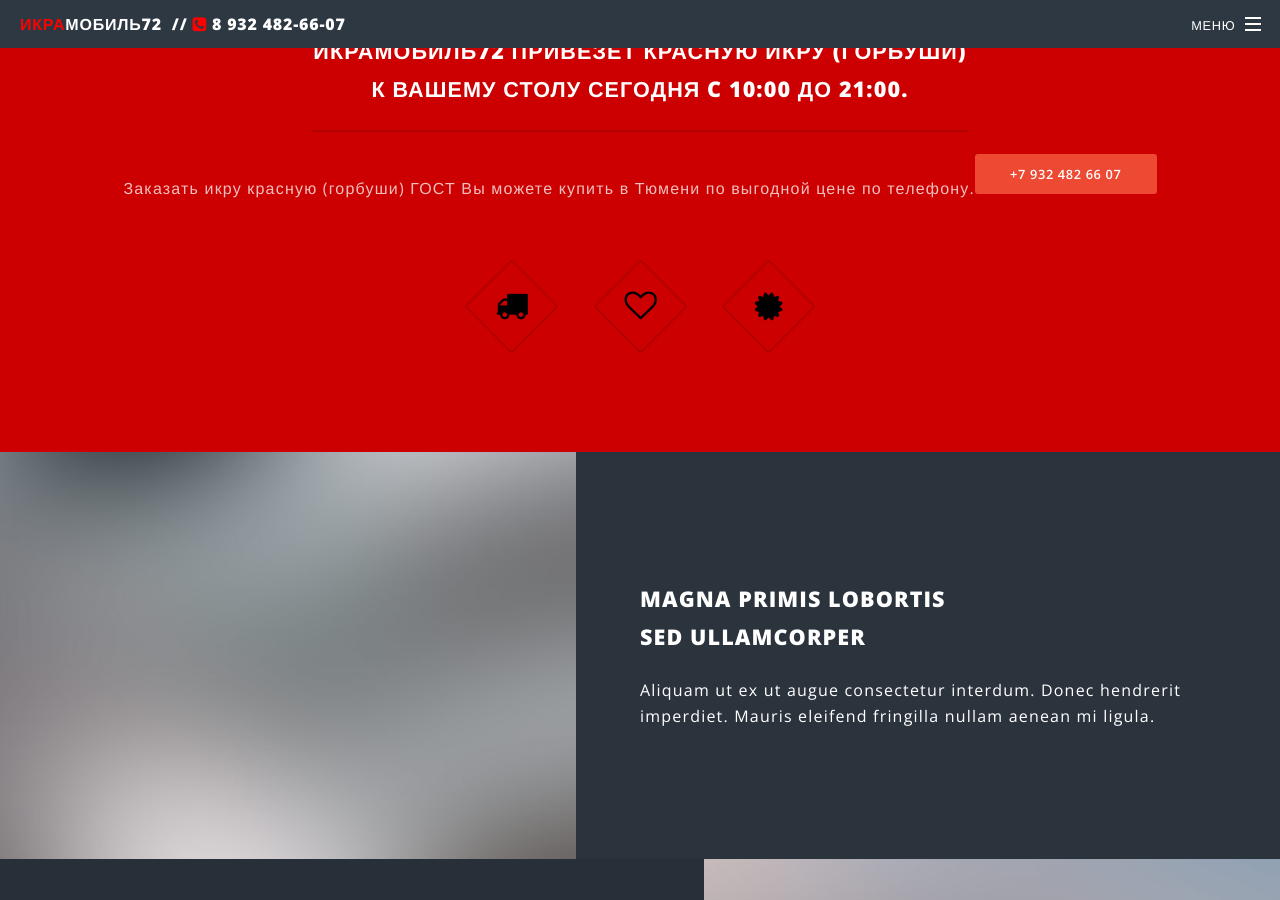
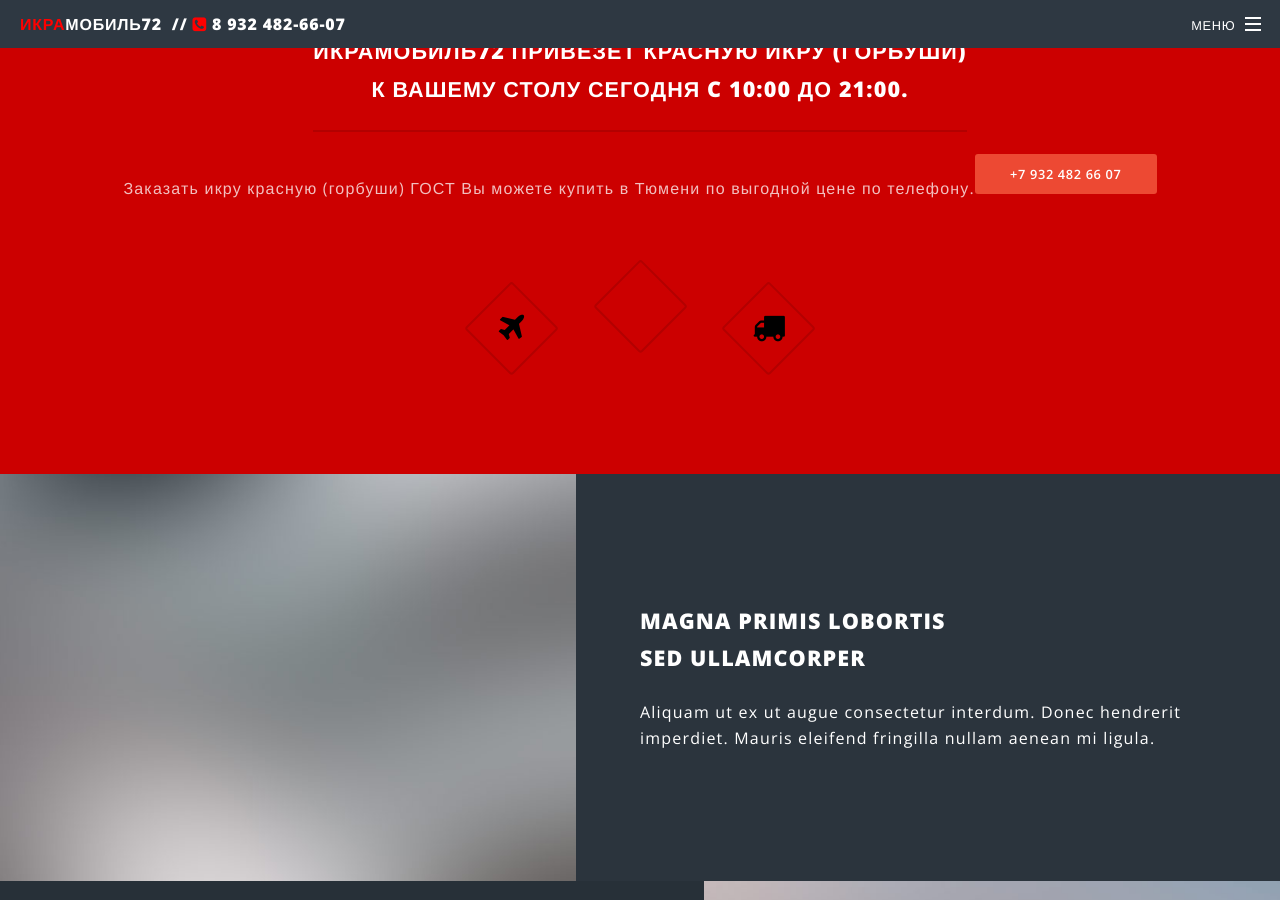
Before and after one commit to ikraman72/ikraman72.github.io, a Jekyll site: the page built from index.html, in a window 1280 px wide and 900 px high, scrolled down 964 px. Built offline with Jekyll 4.4.1, drawn with Linux system fonts in a browser that asks for light colours.

Commit message:
Update index.html

```diff
--- a/index.html
+++ b/index.html
@@ -22,9 +22,9 @@
 								<p>Заказать икру красную (горбуши) ГОСТ Вы можете купить в Тюмени по выгодной цене <nobr>по телефону.</nobr><a href="tel:+79324826607" class="button special">+7 932 482 66 07</a></p>
 							</header>
 							<ul class="icons major">
-								<li><span class="icon fa-truck major style1"><span class="label"></span></span></li>
-								<li><span class="icon fa-heart-o major style1"><span class="label"></span></span></li>
-								<li><span class="icon fa-certificate major style1"><span class="label">Dolor</span></span></li>
+								<li><span class="icon fa-plane major style1"><span class="label"></span></span></li>
+								<li><span class="icon fa-thermometer-half major style1"><span class="label"></span></span></li>
+								<li><span class="icon fa-truck major style1"><span class="label">Dolor</span></span></li>
 							</ul>
 						</div>
 					</section>
```
